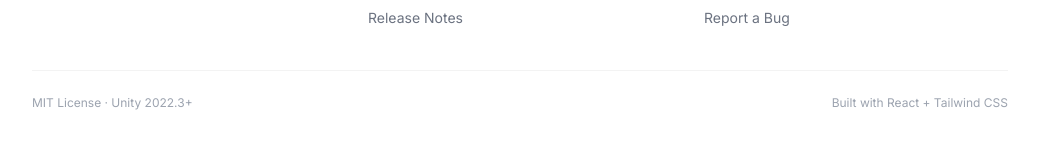
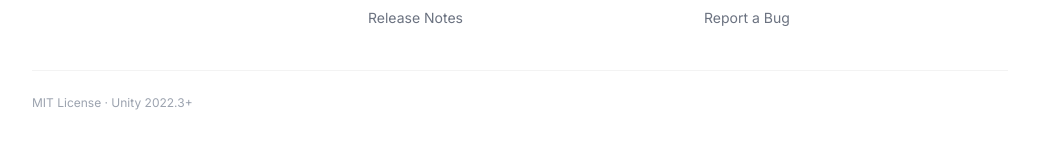
Before and after one commit to Ibralogue/ibralogue.github.io, a React (Vite) app: page / in a window 1280 px wide. Shown: the part 2841-2990 px from the top of the page, without its empty margins (120-1159 px from the left). Built offline with nearby package versions, Linux system fonts and the light colour scheme.

Commit message:
chore: remove tech stack references from footer and readme

```diff
--- a/src/components/Footer.tsx
+++ b/src/components/Footer.tsx
@@ -86,12 +86,9 @@ export default function Footer() {
         </div>
 
         {/* Bottom bar */}
-        <div className="mt-10 pt-6 border-t border-surface-dim flex flex-col sm:flex-row items-center justify-between gap-3">
+        <div className="mt-10 pt-6 border-t border-surface-dim">
           <p className="text-xs text-ink-faint">
             MIT License &middot; Unity 2022.3+
-          </p>
-          <p className="text-xs text-ink-faint">
-            Built with React + Tailwind CSS
           </p>
         </div>
       </div>
```
Also changed, not shown: 1 other file (tests, documents, lock files or other folders).
